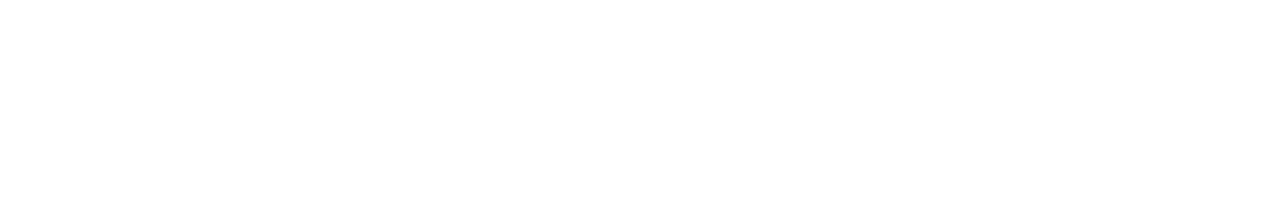
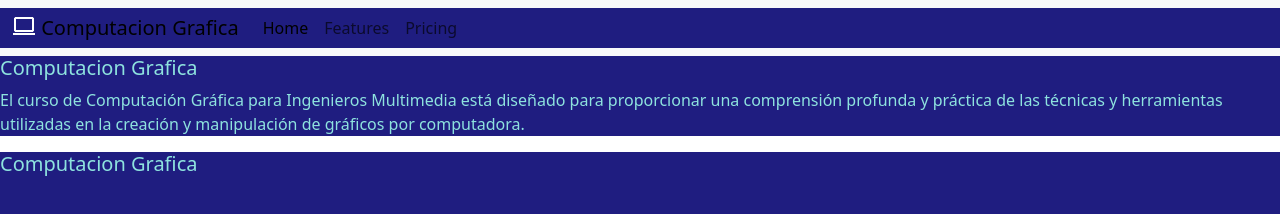
Before and after one commit to Juhoru4/RepComputacionGrafica, a plain HTML site: page index.html in a window 1280 px wide. Drawn offline with nearby package versions, Linux system fonts and the light colour scheme.

Commit message:
navbar actu estructura basica

```diff
--- a/index.html
+++ b/index.html
@@ -5,12 +5,65 @@
 <head>
     <meta charset="UTF-8"> <!--codificación de caracteres latinos(para que se puedan mostrar)-->
     <meta name="viewport" content="width=device-width, initial-scale=1.0"> <!--para que la página sea responsiva-->
+
     <title>computer graphics 2026</title> <!--título de la pestaña-->
     <link rel="icon" type="image/png" href="./src/img/computer_icon.png"> <!--icono de la pestaña-->
+
+    <link rel="stylesheet" href="./src/css/styles.css"> <!--enlace al archivo CSS-->
+
+    <!--enlace a Bootstrap CSS-->
+    <link href="https://cdn.jsdelivr.net/npm/bootstrap@5.3.8/dist/css/bootstrap.min.css" rel="stylesheet" integrity="sha384-sRIl4kxILFvY47J16cr9ZwB07vP4J8+LH7qKQnuqkuIAvNWLzeN8tE5YBujZqJLB" crossorigin="anonymous">
 </head>
+
+
 
 <body>
 
+    <!--navbar-->
+    <section id="navbar">
+        <nav class="navbar navbar-expand-lg bg-body-tertiary">
+            <div class="container-fluid">
+
+                    <!--Icono y texto a la izquierda-->
+                    <a class="navbar-brand" href="#">
+                        <img src="./src/img/computer_icon.png" alt="Logo" width="24" height="24" class="d-inline-block align-text-top">
+                        Computacion Grafica
+                    </a>
+
+                    <!--Opciones navbar-->
+                    <button class="navbar-toggler" type="button" data-bs-toggle="collapse" data-bs-target="#navbarNavAltMarkup"
+                        aria-controls="navbarNavAltMarkup" aria-expanded="false" aria-label="Toggle navigation">
+                        <span class="navbar-toggler-icon"></span>
+                    </button>
+                    <div class="collapse navbar-collapse" id="navbarNavAltMarkup">
+                        <div class="navbar-nav">
+                            <a class="nav-link active" aria-current="page" href="#">Home</a>
+                            <a class="nav-link" href="#">Features</a>
+                            <a class="nav-link" href="#">Pricing</a>
+                        </div>
+                    </div>
+
+            </div>
+        </nav>
+
+    </section>
+
+
+
+    <!--banner-->
+    <section id="banner">
+        <h5>Computacion Grafica</h5>
+        <p>El curso de Computación Gráfica para Ingenieros Multimedia está diseñado para proporcionar una comprensión profunda y práctica de las técnicas y herramientas utilizadas en la creación y manipulación de gráficos por computadora. </p>
+    </section>
+
+
+    <section class="classTest">
+        <h5>Computacion Grafica</h5>
+    </section>
+
+
+    <!-- Boostrap-->
+    <script src="https://cdn.jsdelivr.net/npm/bootstrap@5.3.8/dist/js/bootstrap.bundle.min.js" integrity="sha384-FKyoEForCGlyvwx9Hj09JcYn3nv7wiPVlz7YYwJrWVcXK/BmnVDxM+D2scQbITxI" crossorigin="anonymous"></script>
 </body>
 
 </html>
--- /dev/null
+++ b/src/css/styles.css
@@ -0,0 +1,19 @@
+/*
+Css es para que la pagina sea bonita
+*/
+
+*{  /* el * significa que se aplica a todos los elementos del documento, un estilo universal */
+    background-color: #1F1D80;
+    color: #8EE3DE;
+}
+
+/* etiqueta con atributo: id = # */
+#navbar{
+    color: white;
+}
+
+/* etiqueta con atributo: class = . */
+.classTest{
+    background-color: #F95738;
+
+}
```
Also changed, not shown: src/img/Inicial_banner_image.png (added), 1 other file.
